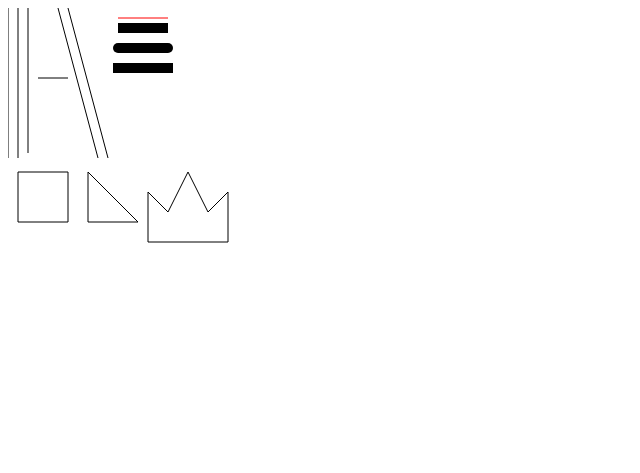
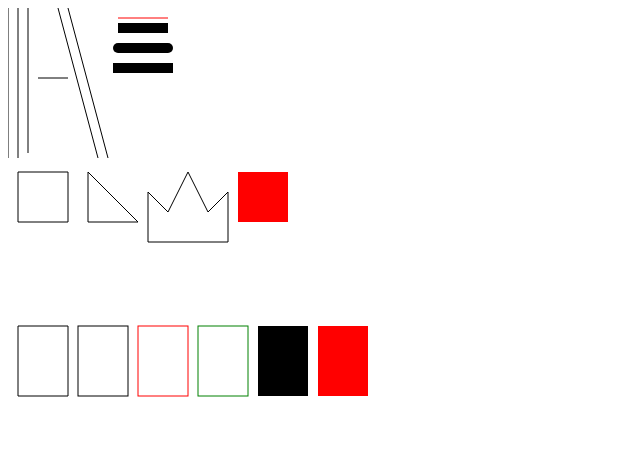
Before and after one commit to hide8811/learning, a plain HTML site: page javascript/try_canvas/canvas.html in a window 1280 px wide. Shown: the whole page, without its empty margins (0-640 px from the left). Drawn offline with Linux system fonts and the light colour scheme.

Commit message:
Add: [JavaScript: Canvas] 矩形描画

```diff
--- a/javascript/try_canvas/canvas.html
+++ b/javascript/try_canvas/canvas.html
@@ -12,8 +12,12 @@
     <div>
       <canvas id="polygon-line"></canvas>
     </div>
+    <div>
+      <canvas id="rectangle" width="370"></canvas>
+    </div>
 
     <script src="lines.js"></script>
     <script src="polygon_line.js"></script>
+    <script src="rectangle.js"></script>
   </body>
 </html>
--- a/javascript/try_canvas/polygon_line.js
+++ b/javascript/try_canvas/polygon_line.js
@@ -27,3 +27,13 @@ polygonLineContext.lineTo(160, 50);
 polygonLineContext.closePath();
 
 polygonLineContext.stroke();
+
+// 塗りつぶし
+polygonLineContext.beginPath();
+polygonLineContext.moveTo(230, 10);
+polygonLineContext.lineTo(280, 10);
+polygonLineContext.lineTo(280, 60);
+polygonLineContext.lineTo(230, 60);
+polygonLineContext.closePath();
+polygonLineContext.fillStyle = '#ff0000'; // 色の指定
+polygonLineContext.fill(); // 塗りつぶす
--- /dev/null
+++ b/javascript/try_canvas/rectangle.js
@@ -0,0 +1,24 @@
+const rectangleCamvas = document.getElementById('rectangle');
+const rectangleContext = rectangleCamvas.getContext('2d');
+
+// 矩形のみ
+rectangleContext.rect(10, 10, 50, 70); // (x: 横, y: 縦, 幅, 高さ)
+rectangleContext.stroke(); // 描画 必須
+
+// stroke + rect
+rectangleContext.strokeRect(70, 10, 50, 70);
+
+// 色付き矩形
+rectangleContext.strokeStyle = '#ff0000';
+rectangleContext.strokeRect(130, 10, 50, 70);
+
+// 色変更
+rectangleContext.strokeStyle = '#008000';
+rectangleContext.strokeRect(190, 10, 50, 70);
+
+// 塗りつぶし
+rectangleContext.fillRect(250, 10, 50, 70); // デフォルトは黒 '#000000'
+
+// 色変更
+rectangleContext.fillStyle = '#ff0000';
+rectangleContext.fillRect(310, 10, 50, 70);
```
